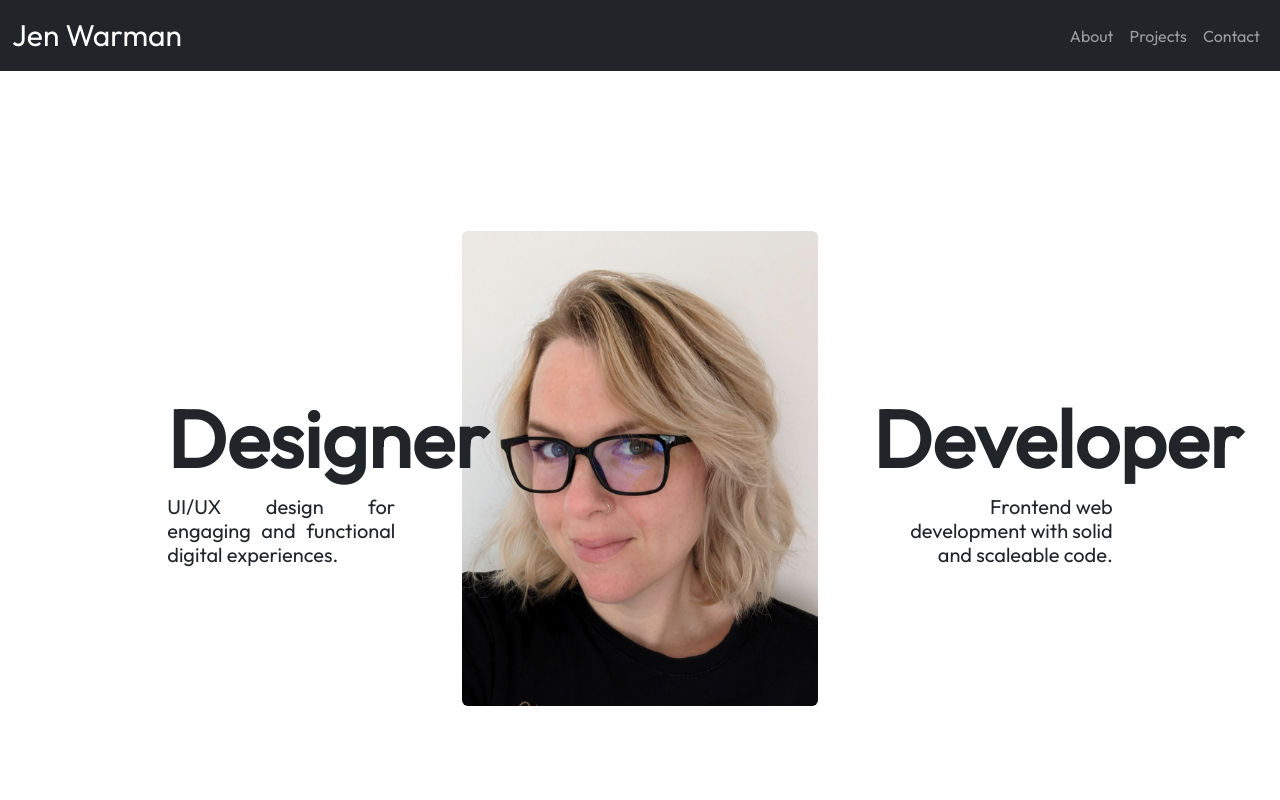
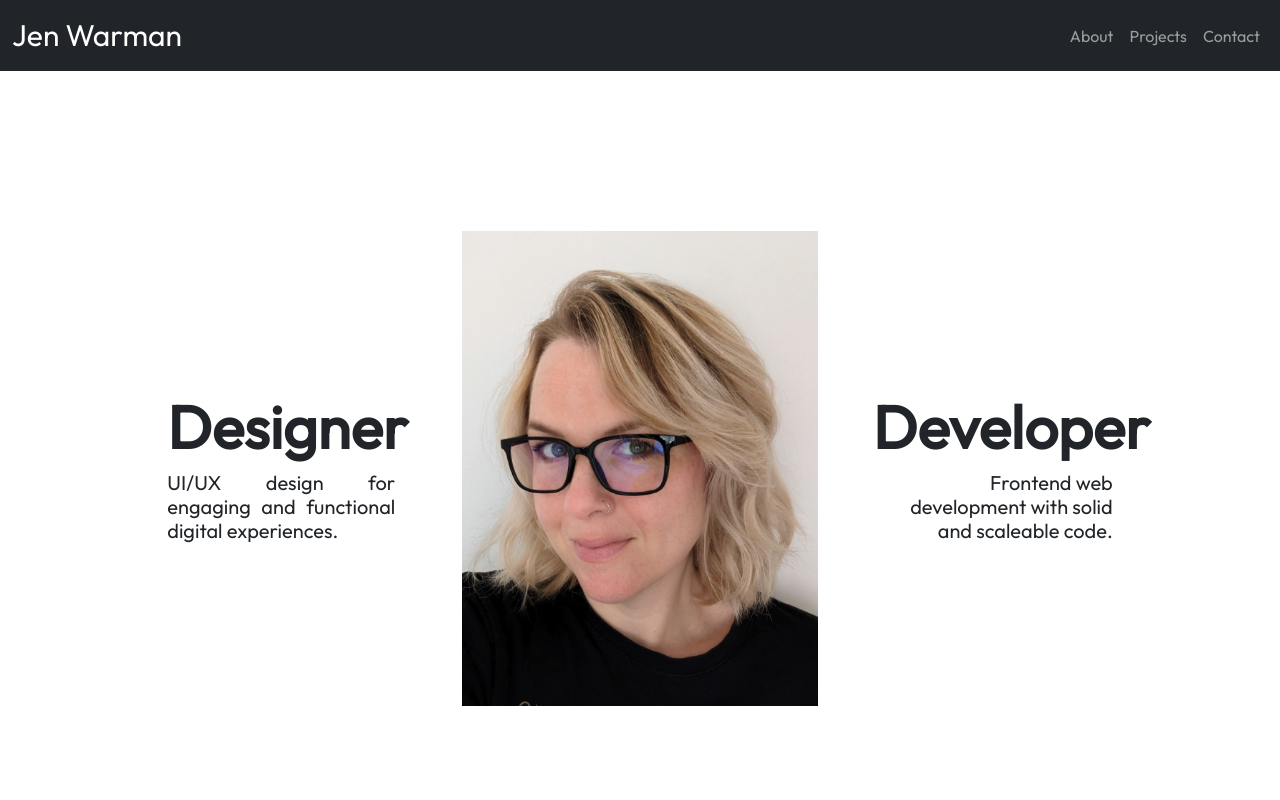
Before and after one commit to JenWarman/portfolio, a React (Vite) app: page / in a window 1280 px wide. Shown: the top 800 px of the page. Built offline with nearby package versions, Linux system fonts and the light colour scheme.

Commit message:
updated hero bar css

```diff
--- a/src/components/HeroBar.jsx
+++ b/src/components/HeroBar.jsx
@@ -15,7 +15,7 @@ function HeroBar() {
           <h5 className='designer-hero-sub-header'>UI/UX design for engaging and functional digital experiences. </h5>
         </Col>
         <Col className='profile-image' xs={7} md={4}>
-          <Image src="../profile.jpg" rounded fluid/>
+          <Image src="../profile.jpg" fluid/>
         </Col>
         <Col className='slide-left' id='developer'xs={6} md={4}>
           <h1 className='hero-header'>Developer</h1>
--- a/src/index.css
+++ b/src/index.css
@@ -19,7 +19,7 @@
 
 .hero-header {
   font-weight:bold;
-  font-size:80px;
+  font-size:60px;
   margin-top: 10rem;
 }
 #designer {
```
